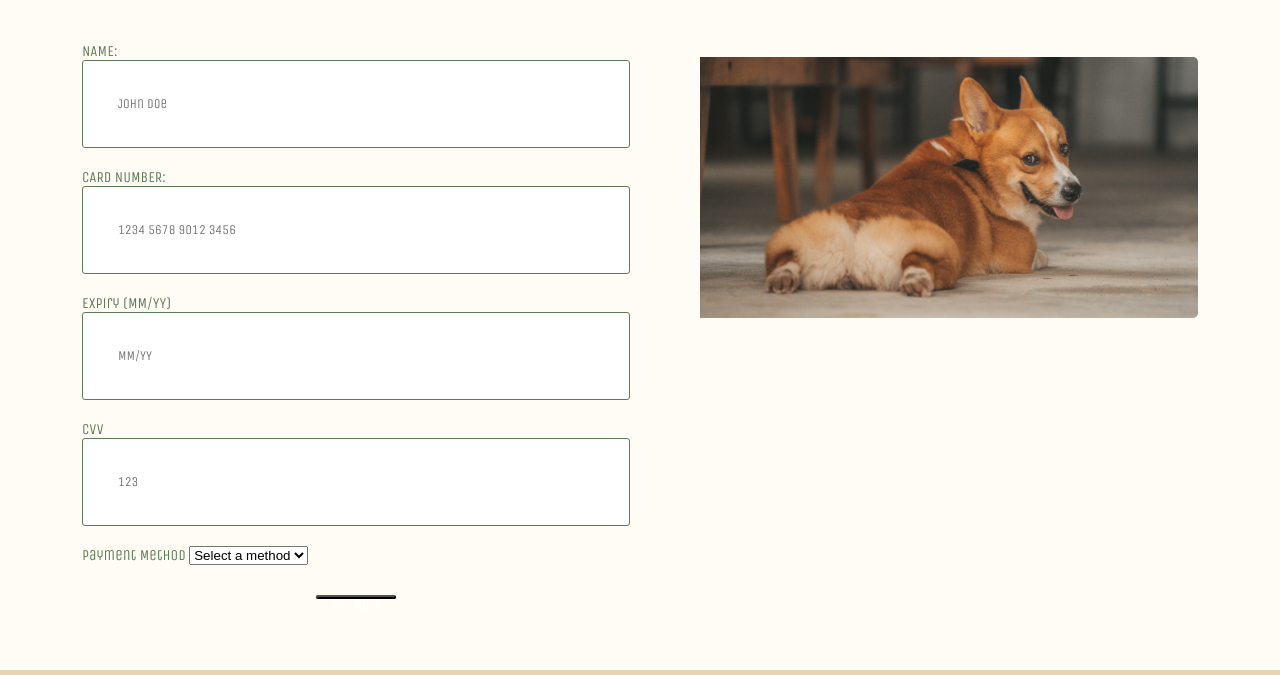
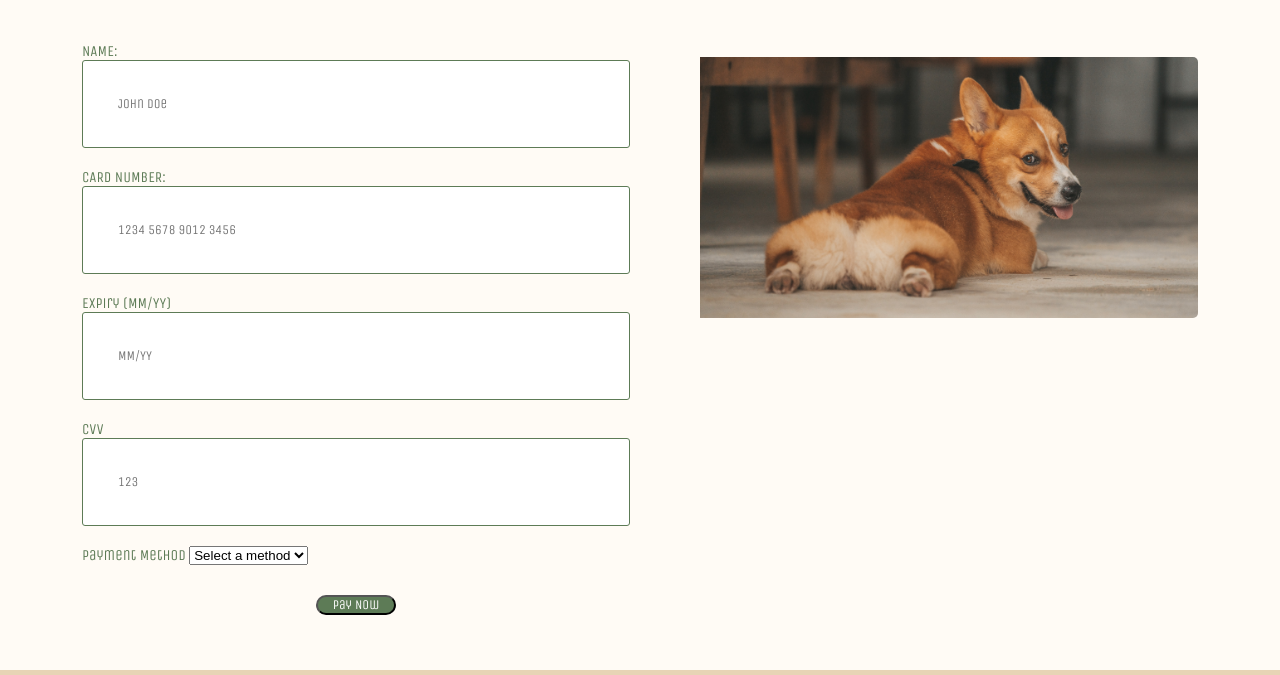
Before and after one commit to huacat7/huacat7.github.io, a plain HTML site: page payment.html in a window 1280 px wide. Shown: the part 155-830 px from the top of the page. Drawn offline with nearby package versions, Linux system fonts and the light colour scheme.

Commit message:
fix button

```diff
--- a/css/payment.css
+++ b/css/payment.css
@@ -252,7 +252,7 @@ footer {
         background-color: #5D7B56;
         border-radius: 10px;
         width: 80px;
-        height: 5%;
+        height: auto;
         margin: 10px;
         font-family: "Unica One", sans-serif;
         color: white;
```
